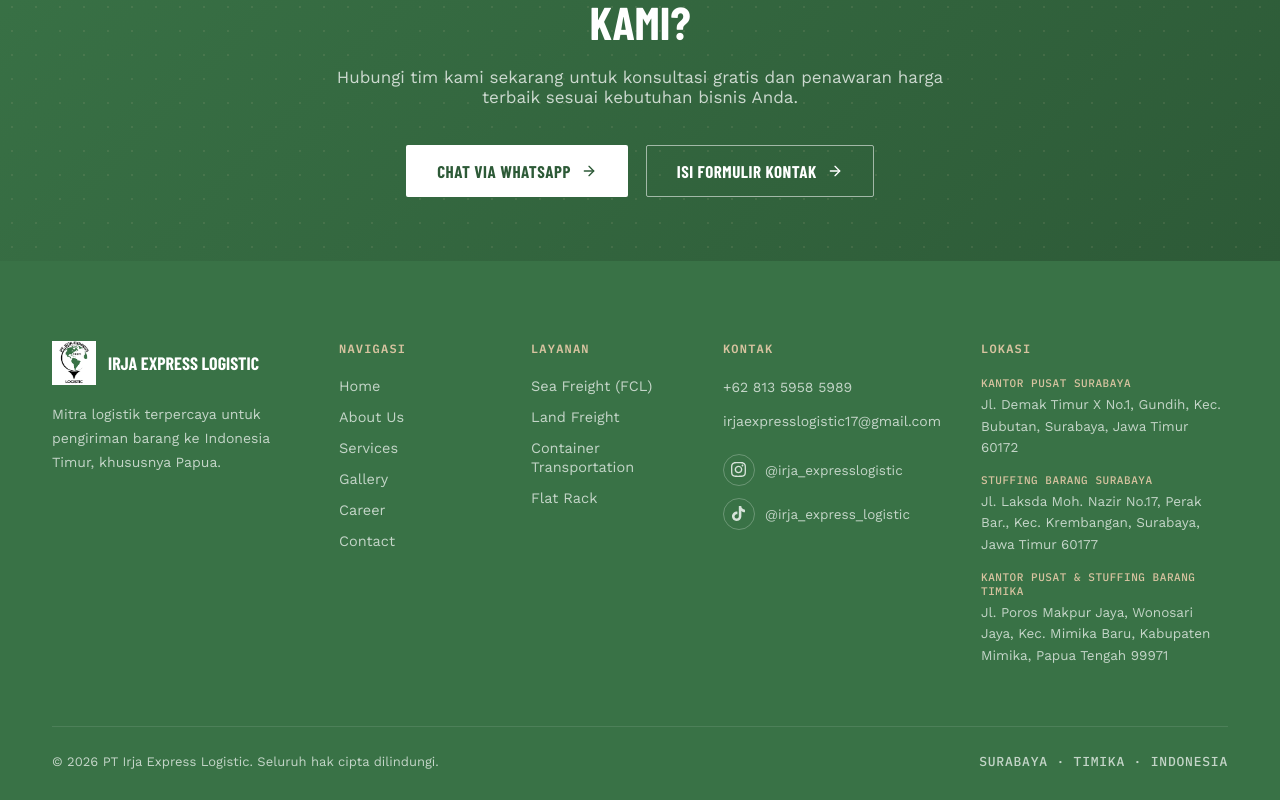
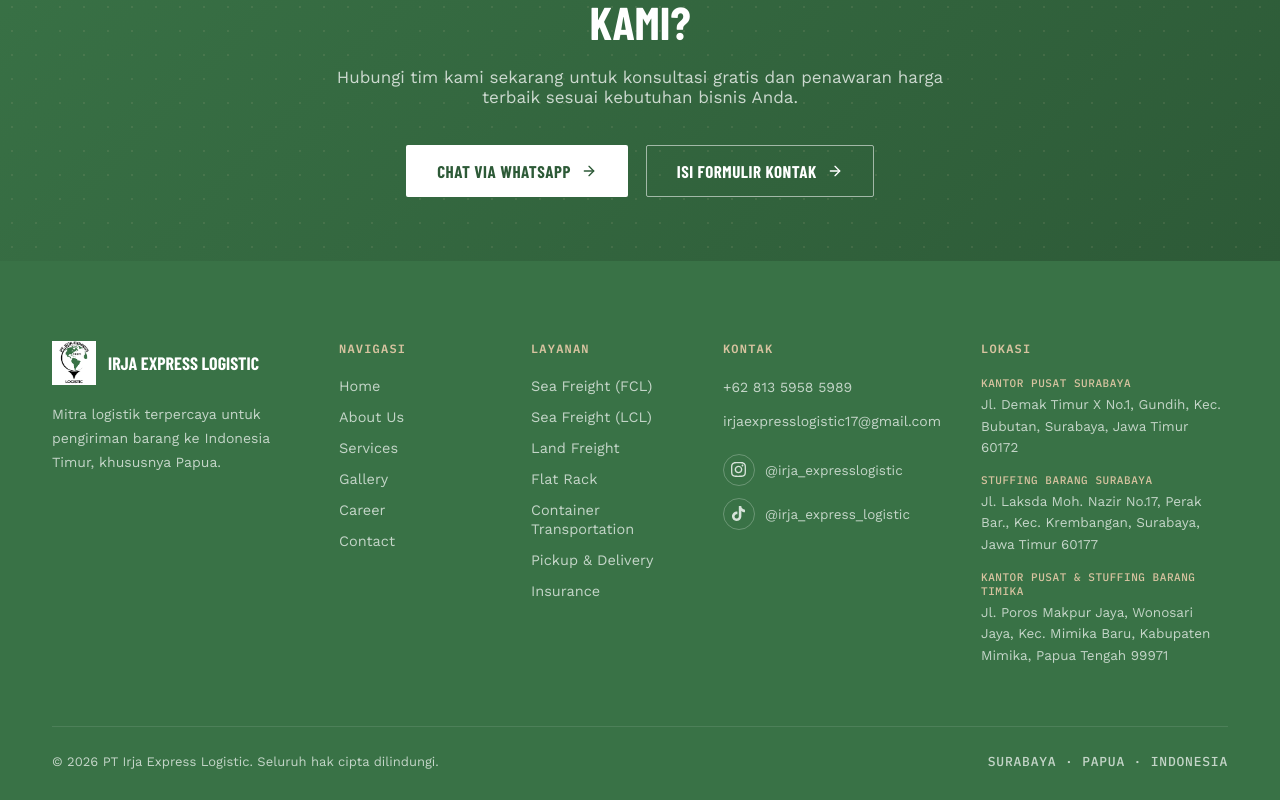
Before and after one commit to fridoustin/irja-express-logistic, a Next.js app: page / in a window 1280 px wide. Shown: the part 4607-5407 px from the top of the page. Built offline with nearby package versions, Linux system fonts and the light colour scheme; a web font is replaced by a local one.

Commit message:
feat: add all services into footer

```diff
--- a/src/components/Footer.tsx
+++ b/src/components/Footer.tsx
@@ -37,9 +37,12 @@
             <h4>Layanan</h4>
             <ul>
               <li><Link href="/services/sea-freight-fcl">Sea Freight (FCL)</Link></li>
+              <li><Link href="/services/sea-freight-lcl">Sea Freight (LCL)</Link></li>
               <li><Link href="/services/land-freight">Land Freight</Link></li>
+              <li><Link href="/services/flat-rack">Flat Rack</Link></li>
               <li><Link href="/services/container-transportation">Container Transportation</Link></li>
-              <li><Link href="/services/flat-rack">Flat Rack</Link></li>
+              <li><Link href="/services/pickup-delivery">Pickup & Delivery</Link></li>
+              <li><Link href="/services/insurance">Insurance</Link></li>
             </ul>
           </div>
           <div>
@@ -70,7 +73,7 @@
         <div className="foot-bottom">
           <span>© 2026 PT Irja Express Logistic. Seluruh hak cipta dilindungi.</span>
           <span className="mono" style={{ letterSpacing: "0.06em" }}>
-            SURABAYA · TIMIKA · INDONESIA
+            SURABAYA · PAPUA · INDONESIA
           </span>
         </div>
       </div>
```
